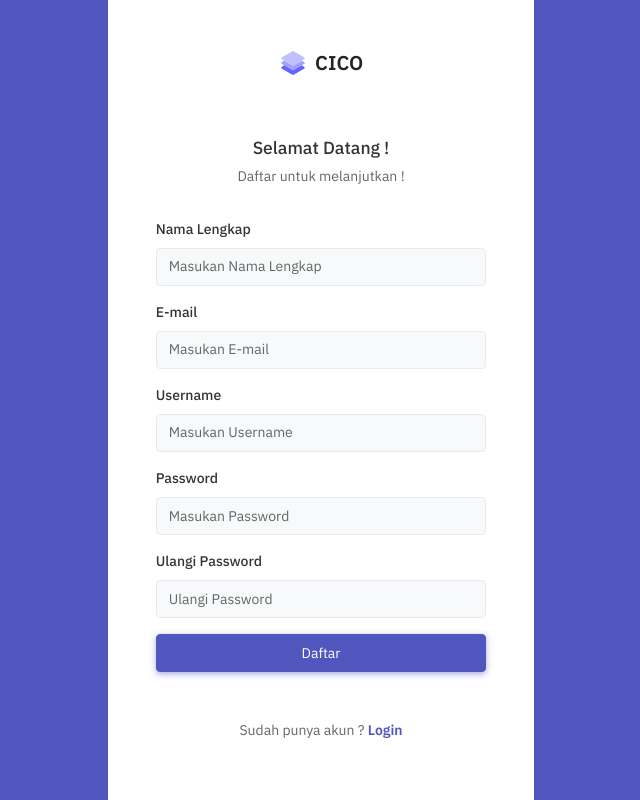
After one commit to hilmandoniii/CICO-Zahir, a CodeIgniter app: page /andi/auth/register in a window 1280 px wide. The commit adds this page. Shown: the whole page, without its empty margins (319-959 px from the left). Run offline with CodeIgniter, Linux system fonts and the light colour scheme.

Commit message:
progress register & login

```diff
--- a/application/config/autoload.php
+++ b/application/config/autoload.php
@@ -58,7 +58,7 @@ $autoload['packages'] = array();
 |
 |	$autoload['libraries'] = array('user_agent' => 'ua');
 */
-$autoload['libraries'] = array();
+$autoload['libraries'] = array('form_validation','session','database');
 
 /*
 | -------------------------------------------------------------------
@@ -89,7 +89,7 @@ $autoload['drivers'] = array();
 |
 |	$autoload['helper'] = array('url', 'file');
 */
-$autoload['helper'] = array('url');
+$autoload['helper'] = array('url','form','file','auth_helper');
 
 /*
 | -------------------------------------------------------------------
--- a/application/config/database.php
+++ b/application/config/database.php
@@ -76,9 +76,9 @@ $query_builder = TRUE;
 $db['default'] = array(
 	'dsn'	=> '',
 	'hostname' => 'localhost',
-	'username' => '',
+	'username' => 'root',
 	'password' => '',
-	'database' => '',
+	'database' => 'cico_zahir',
 	'dbdriver' => 'mysqli',
 	'dbprefix' => '',
 	'pconnect' => FALSE,
--- a/application/controllers/Auth.php
+++ b/application/controllers/Auth.php
@@ -3,8 +3,169 @@ defined('BASEPATH') OR exit('No direct script access allowed');
 
 class Auth extends CI_Controller {
 
-	public function index()
+
+	function __construct()
+    {
+        parent::__construct();
+        $this->load->model('ModelUser');
+
+        //var_dump($this->ModelBooking->kodeotomatis('pinjam'));
+    }
+
+
+
+	// public function index()
+	// {
+	// 	$this->load->view('Auth/Login');
+	// }
+
+    public function index()
+    {
+        if ($this->session->userdata('username')) {
+            redirect('admin');
+        }
+        //jika statusnya sudah login, maka tidak bisa mengakses halaman login alias dikembalikan ke tampilan user
+        // if ($this->session->userdata('email')) {
+        //     redirect('admin');
+        // }
+
+        // $this->form_validation->set_rules('email', 'Alamat Email',
+        // 'required|trim|valid_email', [
+        // 'required' => 'Email Harus diisi!!',
+        // 'valid_email' => 'Email Tidak Benar!!'
+        // ]);
+
+        $this->form_validation->set_rules('username', 'Username',
+        'required|trim', [
+        'required' => 'Username Harus diisi'
+        ]);
+
+        $this->form_validation->set_rules('password', 'Password', 'required|trim', [
+            'required' => 'Password Harus diisi'
+        ]);
+        if ($this->form_validation->run() == false) {
+            $data['judul'] = 'Halaman Login';
+            $data['user'] = '';
+            //kata 'login' merupakan nilai dari variabel judul dalam array $data dikirimkan ke view aute_header
+
+            $this->load->view('Auth/Login',$data);
+
+        } else {
+            $this->_login();
+        }
+    }
+
+    private function _login()
+    {
+        $username = htmlspecialchars($this->input->post('username',TRUE));
+        $password = htmlspecialchars($this->input->post('password',TRUE));
+
+        $user = $this->ModelUser->cekData(['username' => $username])->row_array();
+
+        if ($user == TRUE) {
+            // jika akun petugas == TRUE
+            // cek password
+
+            if (password_verify($password, $user['password'])) {
+                // jika password benar
+                // maka buat session userdata
+                $session = [
+                    'username'      => $user['username'],
+                ];
+
+                $this->session->set_userdata($session);
+                $this->session->set_flashdata('pesan','<div class="alert alert-primary alert-message" role="alert">
+                    Login berhasil!
+                    </div>');
+                redirect('Admin');
+
+            } else {
+                    $this->session->set_flashdata('pesan', '<div class="alert alert-danger alert-message" role="alert">Password salah!!</div>');
+                    redirect('Auth');
+            }
+
+        } else {
+                $this->session->set_flashdata('pesan', '<div class="alert alert-danger alert-message" role="alert">Username atau Password Salah</div>');
+                redirect('Auth');
+        }
+    }
+
+	public function register()
 	{
-		$this->load->view('Auth/Login');
+
+        if ($this->session->userdata('username')) {
+            redirect('admin');
+        }
+
+		$this->form_validation->set_rules('nama', 'Nama Lengkap', 'required', [
+            'required' => 'Nama Belum diis!!'
+        ]);
+
+        $this->form_validation->set_rules('username', 'Username', 'required', [
+            'required' => 'Username Belum diisi!!'
+        ]);
+        //membuat rule untuk inputan email agar tidak boleh kosong, tidak ada spasi, format email harus valid
+        //dan email belum pernah dipakai sama user lain dengan membuat pesan error dengan bahasa sendiri
+        //yaitu jika format email tidak benar maka pesannya 'Email Tidak Benar!!'. jika email belum diisi,
+        //maka pesannya adalah 'Email Belum diisi', dan jika email yang diinput sudah dipakai user lain,
+        //maka pesannya 'Email Sudah dipakai'
+        $this->form_validation->set_rules('email', 'Alamat Email', 'required|trim|valid_email|is_unique[user.email]', [
+            'valid_email' => 'Email Tidak Benar!!',
+            'required' => 'Email Belum diisi!!',
+            'is_unique' => 'Email Sudah Terdaftar!'
+        ]);
+        //membuat rule untuk inputan password agar tidak boleh kosong, tidak ada spasi, tidak boleh kurang dari
+        //dari 3 digit, dan password harus sama dengan repeat password dengan membuat pesan error dengan
+        //bahasa sendiri yaitu jika password dan repeat password tidak diinput sama, maka pesannya
+        //'Password Tidak Sama'. jika password diisi kurang dari 3 digit, maka pesannya adalah
+        //'Password Terlalu Pendek'.
+        $this->form_validation->set_rules('password1', 'Password', 'required|trim|min_length[3]|matches[password2]', [
+        	'required' => 'Password Belum diis!!',
+            'matches' => 'Password Tidak Sama!!',
+            'min_length' => 'Password Terlalu Pendek'
+        ]);
+        $this->form_validation->set_rules('password2', 'Repeat Password', 'required|trim|matches[password1]', [
+        	'required' => 'Konfirmasi Password Belum diis!!',
+            'matches' => 'Konfirmasi Password Tidak Sesuai!!'
+        ]);
+        //jika jida disubmit kemudian validasi form diatas tidak berjalan, maka akan tetap berada di
+        //tampilan registrasi. tapi jika disubmit kemudian validasi form diatas berjalan, maka data yang
+        //diinput akan disimpan ke dalam tabel user
+        if ($this->form_validation->run() == false) {
+            $data['judul'] = 'Registrasi Member';
+
+            $this->load->view('Auth/Register',$data);
+
+        } else {
+            $email = $this->input->post('email', true);
+            $data = [
+                'nama' => htmlspecialchars($this->input->post('nama', true)),
+                'username' => htmlspecialchars($this->input->post('username', true)),
+                'email' => htmlspecialchars($email),
+                'image' => 'default.jpg',
+                'password' => password_hash($this->input->post('password1'), PASSWORD_DEFAULT),
+                'created_at' => date('Y-m-d H:i:s')
+            ];
+
+            $this->ModelUser->create($data); //menggunakan model
+
+            $this->session->set_flashdata('pesan', '<div class="alert alert-success alert-message" role="alert">Selamat!! akun anda sudah dibuat</div>');
+            redirect('Auth');
+        }
+
 	}
+
+    public function logout()
+    {
+        $this->session->unset_userdata('username');
+
+        $this->session->set_flashdata('pesan', '<div class="alert alert-success alert-message" role="alert">Anda telah logout!!</div>');
+        redirect('Auth');
+    }
+
+    public function blocked()
+    {
+        $data['judul'] = 'Bloked';
+        $this->load->view('blocked',$data);
+    }
 }
--- /dev/null
+++ b/application/helpers/auth_helper.php
@@ -0,0 +1,15 @@
+<?php
+
+function is_logged_in()
+{
+	$CI =& get_instance();
+
+	if ( ! $CI->session->userdata('username')) :
+		$CI->session->set_flashdata('pesan','<div class="alert alert-danger" role="alert">
+			Akses ditolak!
+			</div>');
+
+		redirect('Auth/blocked');
+	endif;
+
+}
--- /dev/null
+++ b/application/models/ModelUser.php
@@ -0,0 +1,28 @@
+<?php
+defined('BASEPATH') OR exit('No direct script access allowed');
+
+class ModelUser extends CI_Model
+{
+
+	public function create($data = null)
+    {
+        $this->db->insert('user', $data);
+    }
+
+	public function cekData($where)
+    {
+        return $this->db->get_where('user', $where);
+    }
+
+    public function cekUserAccess($where = null)
+    {
+        $this->db->select('*');
+        $this->db->from('access_menu');
+        $this->db->where($where);
+        return $this->db->get();
+    }
+
+}
+
+/* End of file Petugas_m.php */
+/* Location: ./application/models/Petugas_m.php */
--- a/application/views/Admin/_part/head.php
+++ b/application/views/Admin/_part/head.php
@@ -5,7 +5,7 @@
     <head>
 
         <meta charset="utf-8" />
-        <title>Dashboard</title>
+        <title><?= $judul; ?></title>
         <meta name="viewport" content="width=device-width, initial-scale=1.0">
         <meta content="Premium Multipurpose Admin & Dashboard Template" name="description" />
         <meta content="Themesbrand" name="author" />
--- a/application/views/Admin/_part/topbar.php
+++ b/application/views/Admin/_part/topbar.php
@@ -164,16 +164,16 @@
                         <div class="dropdown d-inline-block">
                             <button type="button" class="btn header-item" id="page-header-user-dropdown"
                             data-bs-toggle="dropdown" aria-haspopup="true" aria-expanded="false">
-                                <img class="rounded-circle header-profile-user" src="<?= base_url() ?>assets/tmp-admin/images/users/avatar-1.jpg"
+                                <img class="rounded-circle header-profile-user" src="<?= base_url('assets/img/profile/') . $user['image']; ?>"
                                     alt="Header Avatar">
-                                <span class="d-none d-xl-inline-block ms-1 fw-medium">Shawn L.</span>
+                                <span class="d-none d-xl-inline-block ms-1 fw-medium"> <?= $user['nama']; ?></span>
                                 <i class="mdi mdi-chevron-down d-none d-xl-inline-block"></i>
                             </button>
                             <div class="dropdown-menu dropdown-menu-end">
                                 <!-- item-->
                                 <a class="dropdown-item" href="apps-contacts-profile.html"><i class="mdi mdi mdi-face-man font-size-16 align-middle me-1"></i> Profile</a>
                                 <div class="dropdown-divider"></div>
-                                <a class="dropdown-item" href="auth-logout.html"><i class="mdi mdi-logout font-size-16 align-middle me-1"></i> Logout</a>
+                                <a class="dropdown-item" href="<?= base_url('Auth/logout'); ?>"><i class="mdi mdi-logout font-size-16 align-middle me-1"></i> Logout</a>
                             </div>
                         </div>
 
--- a/application/views/Admin/dashboard.php
+++ b/application/views/Admin/dashboard.php
@@ -19,8 +19,11 @@
                                         </ol>
                                     </div>
 
+
+
                                 </div>
                             </div>
+                            <?= $this->session->flashdata('pesan'); ?>
                         </div>
                         <!-- end page title -->
 
--- /dev/null
+++ b/application/views/Auth/Register.php
@@ -0,0 +1,121 @@
+
+<!doctype html>
+<html lang="en">
+
+    <head>
+
+        <meta charset="utf-8" />
+        <title>Login</title>
+        <meta name="viewport" content="width=device-width, initial-scale=1.0">
+        <meta content="Premium Multipurpose Admin & Dashboard Template" name="description" />
+        <meta content="Themesbrand" name="author" />
+        <!-- App favicon -->
+        <link rel="shortcut icon" href="<?= base_url() ?>assets/tmp-admin/images/favicon.ico">
+
+        <!-- preloader css -->
+        <link rel="stylesheet" href="<?= base_url() ?>assets/tmp-admin/css/preloader.min.css" type="text/css" />
+
+        <!-- Bootstrap Css -->
+        <link href="<?= base_url() ?>assets/tmp-admin/css/bootstrap.min.css" id="bootstrap-style" rel="stylesheet" type="text/css" />
+        <!-- Icons Css -->
+        <link href="<?= base_url() ?>assets/tmp-admin/css/icons.min.css" rel="stylesheet" type="text/css" />
+        <!-- App Css-->
+        <link href="<?= base_url() ?>assets/tmp-admin/css/app.min.css" id="app-style" rel="stylesheet" type="text/css" />
+
+    </head>
+
+    <body>
+
+   <!-- <body data-layout="horizontal"> -->
+        <div class="auth-page">
+            <div class="container-fluid p-0 bg-primary">
+                <div class="row justify-content-center align-items-center g-0">
+                    <div class="col-xxl-6 col-lg-4 col-md-5 bg-white">
+                        <div class="auth-full-page-content d-flex p-sm-5 p-4">
+                            <div class="w-100">
+                                <div class="d-flex flex-column h-100">
+                                    <div class="mb-4 mb-md-5 text-center">
+                                        <a href="index.html" class="d-block auth-logo">
+                                            <img src="<?= base_url() ?>assets/tmp-admin/images/logo-sm.svg" alt="" height="28"> <span class="logo-txt">CICO</span>
+                                        </a>
+                                    </div>
+                                    <div class="auth-content my-auto">
+                                        <div class="text-center">
+                                            <h5 class="mb-0">Selamat Datang !</h5>
+                                            <p class="text-muted mt-2">Daftar untuk melanjutkan !</p>
+                                        </div>
+                                        <form class="mt-4 pt-2" method="post" action="<?= base_url('Auth/Register'); ?>">
+                                            <div class="mb-3">
+                                                <label class="form-label">Nama Lengkap</label>
+                                                <input type="text" class="form-control" id="nama" placeholder="Masukan Nama Lengkap" name="nama">
+                                                <?= form_error('nama','<small class="text-danger pl-3">', '</small>'); ?>
+                                            </div>
+
+                                            <div class="mb-3">
+                                                <label class="form-label">E-mail</label>
+                                                <input type="email" class="form-control" id="username" placeholder="Masukan E-mail" name="email">
+                                                <?= form_error('email','<small class="text-danger pl-3">', '</small>'); ?>
+                                            </div>
+
+                                            <div class="mb-3">
+                                                <label class="form-label">Username</label>
+                                                <input type="text" class="form-control" id="username" placeholder="Masukan Username" name="username">
+                                                <?= form_error('username','<small class="text-danger pl-3">', '</small>'); ?>
+                                            </div>
+
+                                            <div class="mb-3">
+                                                <label class="form-label">Password</label>
+                                                <input type="password" class="form-control" id="password1" placeholder="Masukan Password" name="password1">
+                                                <?= form_error('password1','<small class="text-danger pl-3">', '</small>'); ?>
+                                            </div>
+
+                                            <div class="mb-3">
+                                                <label class="form-label">Ulangi Password</label>
+                                                <input type="password" class="form-control" id="password2" placeholder="Ulangi Password" name="password2">
+                                                <?= form_error('password2','<small class="text-danger pl-3">', '</small>'); ?>
+                                            </div>
+
+
+                                            <div class="mb-3">
+                                                <button type="submit" class="btn btn-primary w-100 waves-effect waves-light">Daftar</button>
+                                            </div>
+                                        </form>
+
+
+
+                                        <div class="mt-5 text-center">
+                                            <p class="text-muted mb-0">Sudah punya akun ? <a href="<?= base_url('Auth'); ?>"
+                                                    class="text-primary fw-semibold"> Login </a> </p>
+                                        </div>
+                                    </div>
+
+                                </div>
+                            </div>
+                        </div>
+                        <!-- end auth full page content -->
+                    </div>
+                    <!-- end col -->
+
+                </div>
+                <!-- end row -->
+            </div>
+            <!-- end container fluid -->
+        </div>
+
+
+
+        <!-- JAVASCRIPT -->
+        <script src="<?= base_url() ?>assets/tmp-admin/js/jquery.min.js"></script>
+        <script src="<?= base_url() ?>assets/tmp-admin/js/bootstrap.bundle.min.js"></script>
+        <script src="<?= base_url() ?>assets/tmp-admin/js/metisMenu.min.js"></script>
+        <script src="<?= base_url() ?>assets/tmp-admin/js/simplebar.min.js"></script>
+        <script src="<?= base_url() ?>assets/tmp-admin/js/waves.min.js"></script>
+        <script src="<?= base_url() ?>assets/tmp-admin/js/feather.min.js"></script>
+        <!-- pace js -->
+        <script src="<?= base_url() ?>assets/tmp-admin/js/pace.min.js"></script>
+        <!-- password addon init -->
+        <script src="<?= base_url() ?>assets/tmp-admin/js/pass-addon.init.js"></script>
+
+    </body>
+
+</html>
--- a/system/database/DB_driver.php
+++ b/system/database/DB_driver.php
@@ -51,6 +51,7 @@ defined('BASEPATH') OR exit('No direct script access allowed');
  * @author		EllisLab Dev Team
  * @link		https://codeigniter.com/userguide3/database/
  */
+#[\AllowDynamicProperties]
 abstract class CI_DB_driver {
 
 	/**
--- a/system/libraries/Session/drivers/Session_files_driver.php
+++ b/system/libraries/Session/drivers/Session_files_driver.php
@@ -130,6 +130,7 @@ class CI_Session_files_driver extends CI_Session_driver implements CI_Session_dr
 	 * @param	string	$name		Session cookie name
 	 * @return	bool
 	 */
+	#[\ReturnTypeWillChange]
 	public function open($save_path, $name)
 	{
 		if ( ! is_dir($save_path))
@@ -166,6 +167,7 @@ class CI_Session_files_driver extends CI_Session_driver implements CI_Session_dr
 	 * @param	string	$session_id	Session ID
 	 * @return	string	Serialized session data
 	 */
+	#[\ReturnTypeWillChange]
 	public function read($session_id)
 	{
 		// This might seem weird, but PHP 5.6 introduces session_reset(),
@@ -239,6 +241,7 @@ class CI_Session_files_driver extends CI_Session_driver implements CI_Session_dr
 	 * @param	string	$session_data	Serialized session data
 	 * @return	bool
 	 */
+	#[\ReturnTypeWillChange]
 	public function write($session_id, $session_data)
 	{
 		// If the two IDs don't match, we have a session_regenerate_id() call
@@ -296,6 +299,7 @@ class CI_Session_files_driver extends CI_Session_driver implements CI_Session_dr
 	 *
 	 * @return	bool
 	 */
+	#[\ReturnTypeWillChange]
 	public function close()
 	{
 		if (is_resource($this->_file_handle))
@@ -319,6 +323,7 @@ class CI_Session_files_driver extends CI_Session_driver implements CI_Session_dr
 	 * @param	string	$session_id	Session ID
 	 * @return	bool
 	 */
+	#[\ReturnTypeWillChange]
 	public function destroy($session_id)
 	{
 		if ($this->close() === $this->_success)
@@ -360,6 +365,7 @@ class CI_Session_files_driver extends CI_Session_driver implements CI_Session_dr
 	 * @param	int 	$maxlifetime	Maximum lifetime of sessions
 	 * @return	bool
 	 */
+	#[\ReturnTypeWillChange]
 	public function gc($maxlifetime)
 	{
 		if ( ! is_dir($this->_config['save_path']) OR ($directory = opendir($this->_config['save_path'])) === FALSE)
```
Also changed, not shown: application/controllers/Admin.php (+27 -10 lines), application/views/Admin/_part/footer.php (+14 -0 lines), application/views/Auth/Login.php (+34 -15 lines), application/views/blocked.php (added, +69 -0 lines), assets/img/profile/default.jpg (added).
